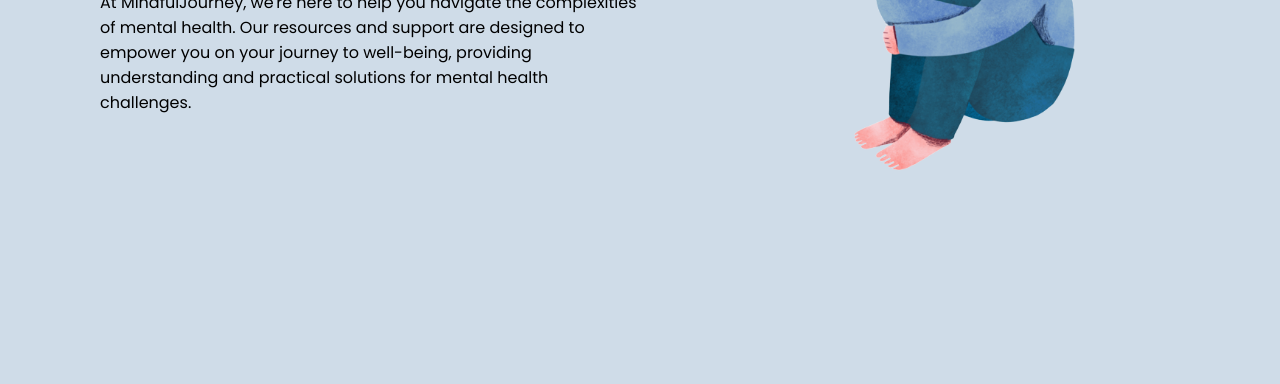
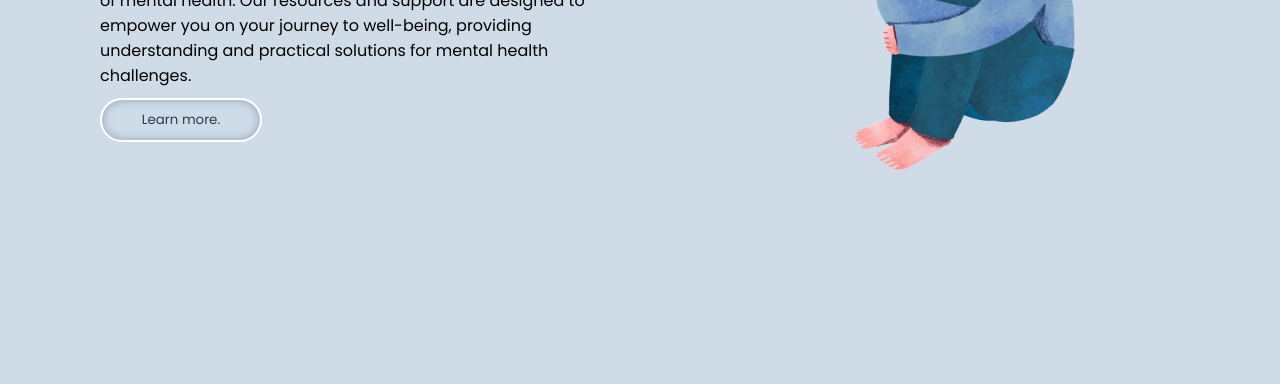
Before and after one commit to adiyadav123/MindfulJourney, a plain HTML site: page index.html in a window 1280 px wide. Shown: the part 413-797 px from the top of the page. Drawn offline with Linux system fonts and the light colour scheme.

Commit message:
added learn-more button

```diff
--- a/index.html
+++ b/index.html
@@ -34,6 +34,9 @@
           on your journey to well-being, providing understanding and practical
           solutions for mental health challenges.
         </p>
+        <button class="learn_more">
+          <a href="#software">Learn more.</a>
+        </button>
       </div>
       <div class="img"></div>
     </div>
--- a/style.css
+++ b/style.css
@@ -172,7 +172,27 @@ body {
 .container .img:hover {
   transform:translateY(-10px)
 }
+.learn_more{
+  width: 30%;
+  padding: 10px 20px;
+  border: 2px solid #fff;
+  background-color: var(--container-back);
+  border-radius: 30px;
+  transition: all ease 0.5s;
+  margin-top: 10px;
+  box-shadow:inset 0 0 10px var(--color-3);
+  cursor: pointer;
+}
+.learn_more a {
+  font-family: 'Poppins', sans-serif;
+  text-decoration: none;
+  color: var(--color-2);
+}
 
+.learn_more:hover {
+  background-color: #fff;
+  box-shadow:inset 0 0 5px var(--color-3);
+}
 
 
 
```
